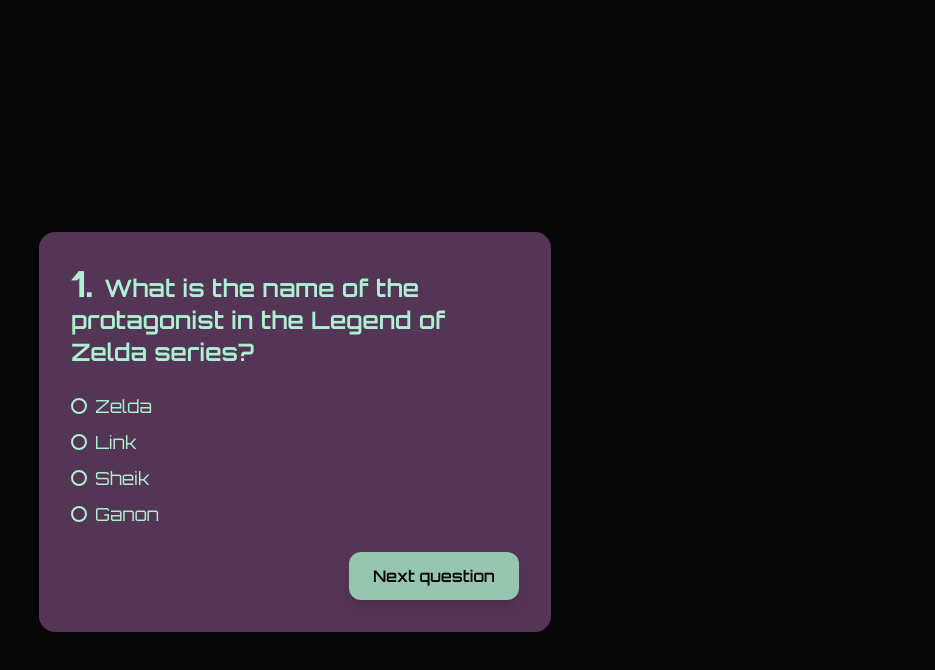
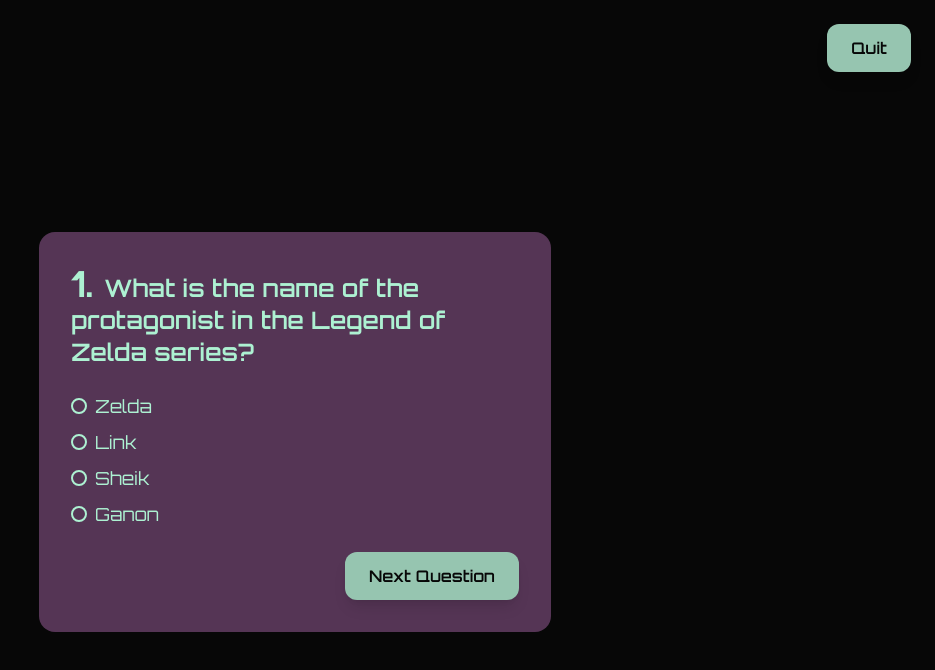
Before and after one commit to AislinnMyths/quiz, a React (Vite) app: page / in a window 1280 px wide. Both pictures are taken after a click on the element "Games Quiz". Shown: the top 670 px of the page, without its empty margins (345-1280 px from the left). Built offline with nearby package versions, Linux system fonts and the light colour scheme.

Commit message:
feat(quiz): :zap: add quit button to return to home

```diff
--- a/src/App.jsx
+++ b/src/App.jsx
@@ -13,6 +13,11 @@ function App() {
     setCategory(category);
     setView("quiz");
   }
+  function handleHome() {
+    setScore(0);
+    setCategory(null);
+    setView("home");
+  }
 
   return (
     <div className="bg-dark text-mint px-8 min-h-screen flex items-center justify-center">
@@ -23,10 +28,16 @@ function App() {
           onFinish={setView}
           score={score}
           setScore={setScore}
+          onHome={handleHome}
         />
       )}
       {view === "results" && (
-        <Results score={score} onSelect={handleSelect} category={category} />
+        <Results
+          score={score}
+          onSelect={handleSelect}
+          category={category}
+          onHome={handleHome}
+        />
       )}
     </div>
   );
--- a/src/quiz.jsx
+++ b/src/quiz.jsx
@@ -1,7 +1,7 @@
 import { useState } from "react";
 import { CheckCircle, XCircle } from "lucide-react";
 
-export default function Quiz({ category, onFinish, score, setScore }) {
+export default function Quiz({ category, onFinish, score, setScore, onHome }) {
   const [questionId, setQuestionId] = useState(0);
   const [selectedAnswer, setSelectedAnswer] = useState(null);
 
@@ -235,6 +235,13 @@ export default function Quiz({ category, onFinish, score, setScore }) {
 
   return (
     <>
+      <button
+        onClick={onHome}
+        className="fixed top-6 right-6 bg-mint-dark text-dark font-semibold px-6 py-3 rounded-xl shadow-lg hover:shadow-xl hover:brightness-110 transition-all duration-200 cursor-pointer"
+      >
+        Quit
+      </button>
+
       <section
         id="questionBox"
         className="bg-purple-dark w-lg rounded-2xl p-8 max-w-4xl mx-auto mt-16"
@@ -289,7 +296,7 @@ export default function Quiz({ category, onFinish, score, setScore }) {
           className="bg-mint-dark text-dark font-semibold px-6 py-3 rounded-xl shadow-lg hover:shadow-xl hover:brightness-110 transition-all duration-200 cursor-pointer mt-6 ml-auto block"
           onClick={handleNext}
         >
-          Next question
+          Next Question
         </button>
       </section>
     </>
--- a/src/results.jsx
+++ b/src/results.jsx
@@ -1,6 +1,6 @@
 import "./home.css";
 
-export default function Results({ score, onSelect, category }) {
+export default function Results({ score, onSelect, category, onHome }) {
   const percentage = (score / 10) * 100;
   const allCategories = ["scifiQA", "fantasyMythsQA", "gamesQA"];
   const otherCathegories = allCategories.filter(
@@ -44,6 +44,15 @@ export default function Results({ score, onSelect, category }) {
           </div>
         ))}
       </div>
+
+      <div>
+        <button
+          onClick={onHome}
+          className="bg-mint-dark text-dark font-semibold px-6 py-3 rounded-xl shadow-lg hover:shadow-xl hover:brightness-110 transition-all duration-200 cursor-pointer mt-6 ml-auto block"
+        >
+          Back to home
+        </button>
+      </div>
     </div>
   );
 }
```
